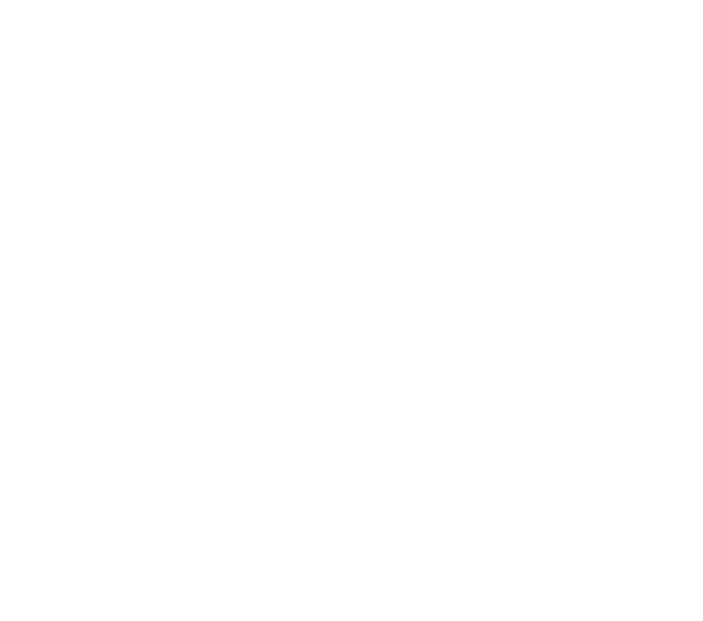
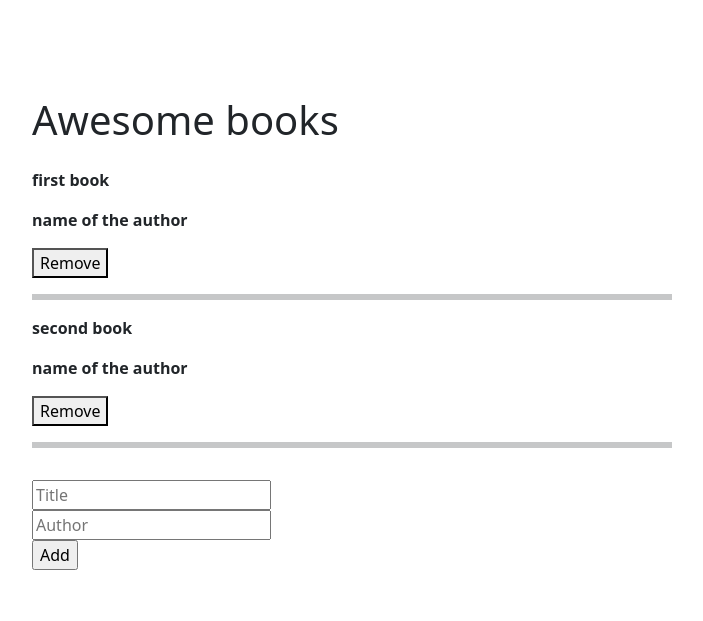
Before and after one commit to benja27/awsomebooks, a website with bundled scripts: page index.html in a window 1280 px wide. Shown: the whole page, without its empty margins (288-991 px from the left). Built offline with nearby package versions, Linux system fonts and the light colour scheme.

```diff
--- a/index.html
+++ b/index.html
@@ -9,10 +9,30 @@
   <title>Document</title>
 </head>
 <body>
+  <section class="col-6 mx-auto py-5 mt-5" >
+    <h1>Awesome books</h1>
+
+    <article class="bookListCont pt-3">
+      <!-- here we get the output of js -->
+      <!-- <p class="fw-bold" >lorem ipsum</p>
+      <p class="fw-bold" >Lorem ipsum dolor sit amet</p>
+      <button>Remove</button> -->
+    </article>
+
+
+
+    <form action="" class="flex d-flex flex-column mx-auto align-items-start pt-3" >
+       <input type="text" name="" id="" placeholder="Title">
+       <input type="text" name="" id="" placeholder="Author">
+       <input type="submit" value="Add" id="submit">
+    </form>
+  </section>
 
 
 
 
-    <script src="./js/main.js"></script>
+
+    <link rel='stylesheet' href='https://cdn.jsdelivr.net/npm/bootstrap@5.0.2/dist/css/bootstrap.min.css'>
+    <script src="./js/main.js" type="module"></script>
 </body>
 </html>
--- /dev/null
+++ b/js/addNewBook.js
@@ -0,0 +1,6 @@
+
+const AddNewBook = () => {
+
+}
+
+module.exports = AddNewBook();
--- a/js/main.js
+++ b/js/main.js
@@ -0,0 +1,29 @@
+import {AddNewBook} from "./addNewBook";
+
+let collectionOfBooks = [
+  {
+    title: 'first book',
+    author: 'name of the author'
+  },
+  {
+    title: 'second book',
+    author: 'name of the author'
+  },
+]
+
+let fragment = document.createDocumentFragment()
+
+collectionOfBooks.forEach(element => {
+  console.log(element)
+
+  let div = document.createElement('div')
+  div.innerHTML = `
+  <p class="fw-bold" >${element.title}</p>
+  <p class="fw-bold" >${element.author}</p>
+  <button>Remove</button>
+  <hr class="border border-3 border-dark" >
+  `
+  let container = document.querySelector('.bookListCont')
+  container.appendChild(div)
+
+});
```
